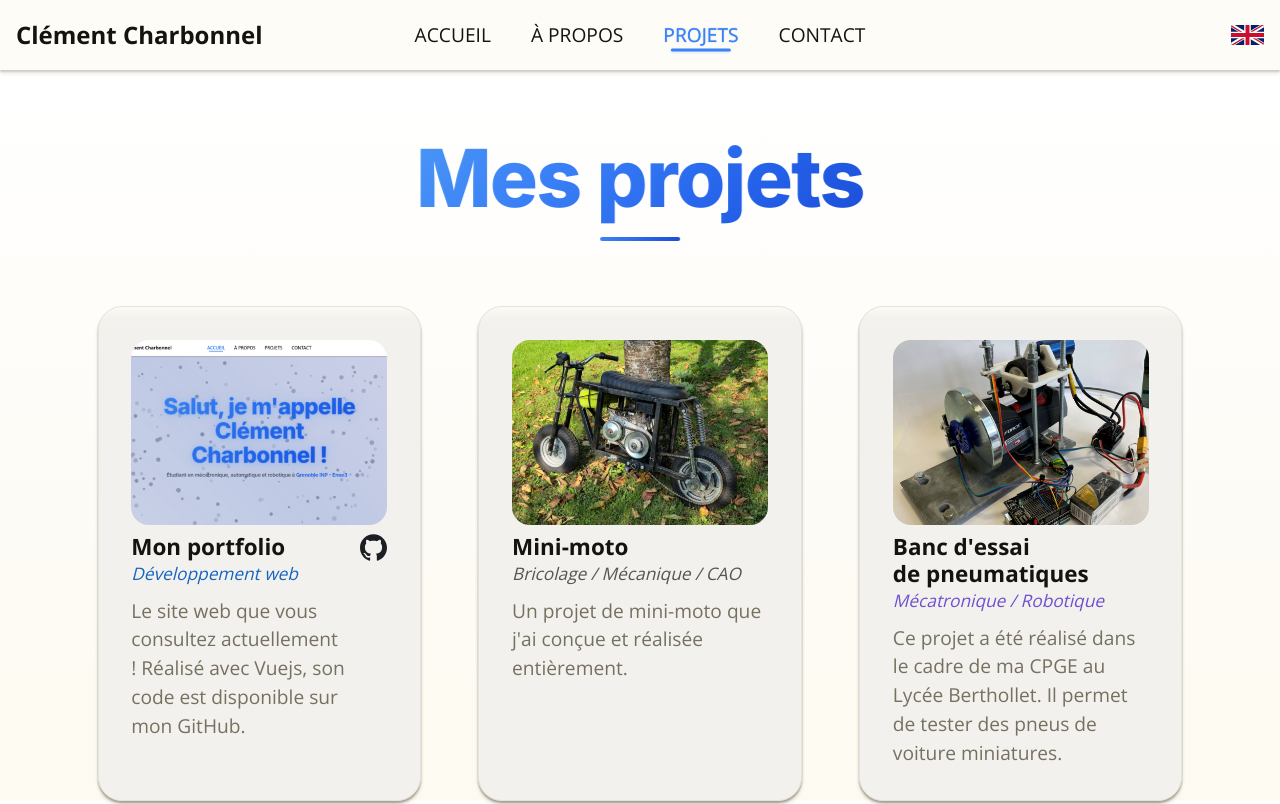
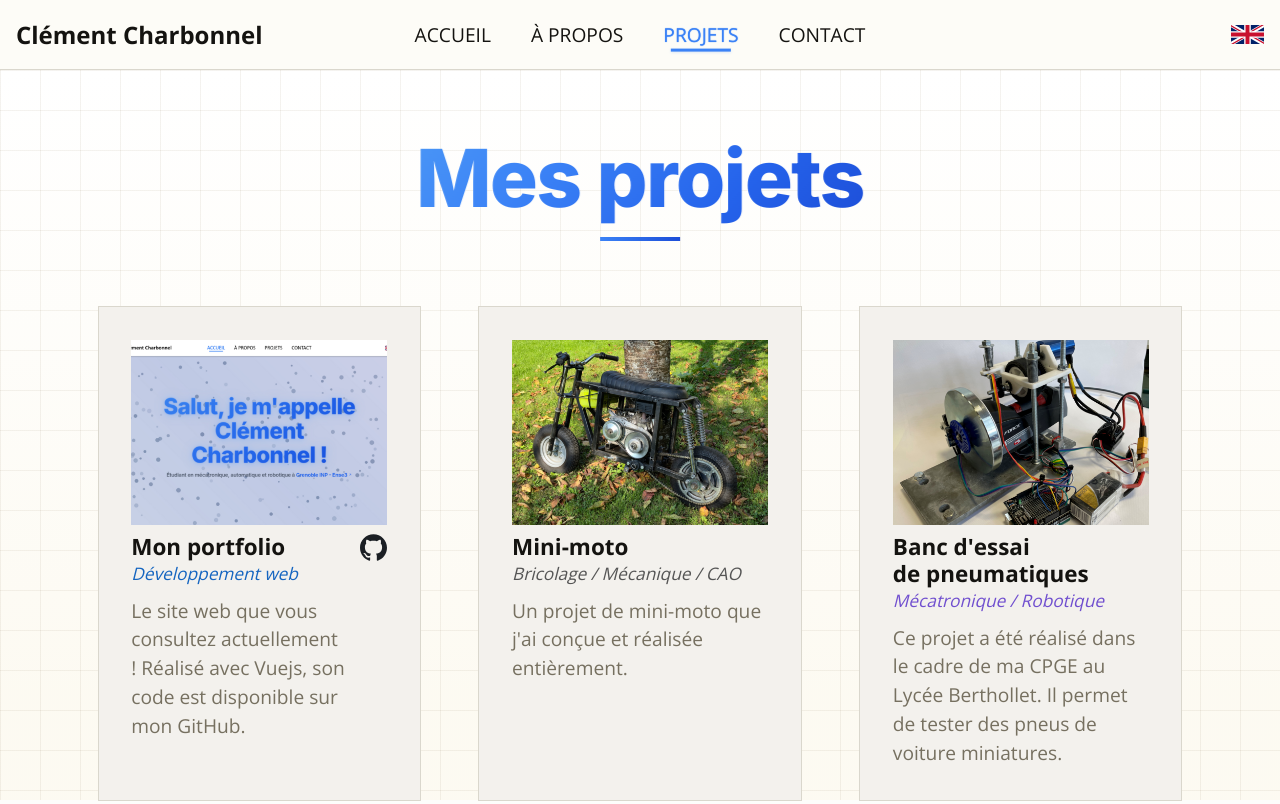
Before and after one commit to Clement38420/portfolio, a Vue app: page /projects in a window 1280 px wide. Shown: the top 804 px of the page. Built offline with nearby package versions, Linux system fonts and the light colour scheme.

Commit message:
style: change the style of the project from round to square

```diff
--- a/src/App.vue
+++ b/src/App.vue
@@ -13,15 +13,13 @@ import NavBar from './components/NavBar.vue'
 :root {
   --bg-color: hsl(45, 20%, 94%);
   --bg-light-color: hsl(45, 65%, 98%);
-  --bg-dark-color: hsl(45, 18%, 88%);
+  --bg-dark-color: hsl(45, 15%, 83%);
   --bg-page-color: hsl(45, 40%, 99%);
 
   --text-color: hsl(45, 12%, 7%);
   --text-muted: hsl(45, 10%, 42%);
 
-  --card-shadow: 0 2px 2px 0 rgba(60, 45, 15, 0.2), 0 4px 4px 0 rgba(60, 45, 15, 0.07);
-  --card-shadow-close: 0 2px 2px 0 rgba(60, 45, 15, 0.1);
-  --card-shadow-high: 0 2px 4px 0 rgba(60, 45, 15, 0.2), 0 8px 12px 0 rgba(60, 45, 15, 0.1);
+  --card-shadow-high: 5px 5px 0 hsl(45, 25%, 82%);
 }
 
 body {
@@ -34,7 +32,14 @@ body {
 .view-background {
   position: fixed;
   inset: 70px 0 0 0;
-  background: linear-gradient(180deg, #ffffff 0%, hsl(46, 70%, 97%) 85%);
+  background-image:
+    linear-gradient(rgba(120, 100, 60, 0.08) 1px, transparent 1px),
+    linear-gradient(90deg, rgba(120, 100, 60, 0.08) 1px, transparent 1px),
+    linear-gradient(180deg, #ffffff 0%, hsl(46, 70%, 97%) 85%);
+  background-size:
+    40px 40px,
+    40px 40px,
+    100% 100%;
   z-index: -1;
 }
 
--- a/src/components/Base3DCard.vue
+++ b/src/components/Base3DCard.vue
@@ -57,7 +57,6 @@ onMounted(() => {
 
 <style scoped>
 .card {
-  box-shadow: var(--card-shadow);
   position: relative;
 }
 
@@ -74,7 +73,7 @@ onMounted(() => {
 
 @media (hover: hover) {
   .content:hover {
-    transform: scale(1.03);
+    transform: translate(-5px, -5px);
     box-shadow: var(--card-shadow-high);
   }
 }
@@ -92,6 +91,6 @@ onMounted(() => {
 }
 
 .content:hover + .shine {
-  transform: scale(1.03);
+  transform: translate(-5px, -5px);
 }
 </style>
--- a/src/components/BaseCard.vue
+++ b/src/components/BaseCard.vue
@@ -6,7 +6,6 @@ defineProps<{
 
 <template>
   <div class="card" :class="{ 'no-hover': noHover }">
-    <div class="highlight"></div>
     <div class="content"><slot></slot></div>
   </div>
 </template>
@@ -15,8 +14,6 @@ defineProps<{
 .card {
   position: relative;
   background-color: var(--bg-color);
-  border-radius: 24px;
-  box-shadow: var(--card-shadow);
   padding: 1.5em;
   transition:
     box-shadow 0.2s ease,
@@ -35,29 +32,7 @@ defineProps<{
 
 .card:not(.no-hover):hover {
   box-shadow: var(--card-shadow-high);
-  transform: translateY(-12px) scale(1.02);
-}
-
-.highlight {
-  position: absolute;
-  top: 0;
-  left: 0;
-  width: 100%;
-  height: 24px;
-  border-top-left-radius: inherit;
-  border-top-right-radius: inherit;
-  background: linear-gradient(0, var(--bg-color), 80%, var(--bg-light-color));
-  transform-origin: top center;
-  transition: height 0.2s ease;
-}
-
-.card:not(.no-hover):hover .highlight {
-  height: 70%;
-}
-
-.card.no-hover .highlight {
-  height: 24px !important;
-  transition: none !important;
+  transform: translate(-5px, -5px);
 }
 
 .content {
--- a/src/components/NavBar.vue
+++ b/src/components/NavBar.vue
@@ -84,7 +84,7 @@ nav {
   width: 100%;
   height: 70px;
   background-color: var(--bg-light-color);
-  box-shadow: var(--card-shadow);
+  border-bottom: 1px solid var(--bg-dark-color);
   display: flex;
   position: fixed;
   inset: 0 0 auto 0;
@@ -160,7 +160,6 @@ h1 {
   transform: translateX(-50%) scaleX(0);
   width: 60%;
   height: 0.15em;
-  border-radius: 100000px;
   transform-origin: center;
   transition: all 0.4s cubic-bezier(0.4, 0, 0.2, 1);
   box-shadow: 0 1px 2px rgba(59, 130, 246, 0.15);
@@ -203,21 +202,19 @@ h1 {
 
 @media (hover: hover) {
   .language-switch:hover {
-    box-shadow: var(--card-shadow);
-    transform: translateY(-20%) scale(1.05);
+    box-shadow: 3px 3px 0 var(--bg-dark-color);
+    transform: translate(-3px, -3px);
   }
 }
 
 .language-switch:active {
-  box-shadow: var(--card-shadow-close);
-  transform: translateY(5%) scale(1);
+  transform: scale(0.98);
 }
 
 .language-switch img {
   width: 100%;
   height: 100%;
   object-fit: contain;
-  border-radius: 2px;
 }
 
 @media (min-width: 1000px) {
--- a/src/views/AboutView.vue
+++ b/src/views/AboutView.vue
@@ -225,7 +225,6 @@ onMounted(() => {
   width: 120px;
   height: 4px;
   background: linear-gradient(90deg, #3b82f6, #2563eb);
-  border-radius: 2px;
   transform-origin: center left;
   animation: grow 0.6s ease-out 0.9s both;
 }
@@ -278,7 +277,6 @@ onMounted(() => {
   align-self: center;
   width: var(--portrait-width);
   aspect-ratio: 0.9 / 1;
-  border-radius: 15px;
   position: absolute;
   right: 0;
   z-index: 1;
@@ -376,7 +374,6 @@ onMounted(() => {
 }
 
 .skill-item {
-  border-radius: 10000px;
   border: 1px solid;
   padding: 0.7em 1em;
   font-weight: bold;
@@ -389,8 +386,8 @@ onMounted(() => {
 }
 
 .skill-item:hover {
-  box-shadow: var(--card-shadow);
-  transform: translateY(-2px) scale(1.03);
+  box-shadow: 3px 3px 0 var(--bg-dark-color);
+  transform: translate(-2px, -2px);
 }
 
 .skills-legend {
@@ -488,7 +485,6 @@ onMounted(() => {
 .downArrow {
   position: fixed;
   bottom: 32px;
-  border-radius: 50%;
   left: 50%;
   transform: translateX(-50%);
   animation: bounce 2s infinite;
--- a/src/views/ContactView.vue
+++ b/src/views/ContactView.vue
@@ -83,7 +83,6 @@ import BaseCard from '@/components/BaseCard.vue'
   width: 80px;
   height: 4px;
   background: linear-gradient(90deg, #3b82f6, #1d4ed8);
-  border-radius: 2px;
   transform-origin: center;
   animation: grow 0.8s ease-out 0.5s both;
 }
@@ -105,15 +104,15 @@ import BaseCard from '@/components/BaseCard.vue'
 }
 
 .linkedin-card:hover {
-  box-shadow: 0 20px 40px rgba(16, 71, 163, 0.3) !important;
+  box-shadow: 5px 5px 0 rgba(16, 71, 163, 0.35) !important;
 }
 
 .email-card:hover {
-  box-shadow: 0 20px 40px rgba(242, 66, 54, 0.3) !important;
+  box-shadow: 5px 5px 0 rgba(242, 66, 54, 0.35) !important;
 }
 
 .github-card:hover {
-  box-shadow: 0 20px 40px rgba(189, 109, 253, 0.3) !important;
+  box-shadow: 5px 5px 0 rgba(189, 109, 253, 0.35) !important;
 }
 
 .card-content {
@@ -195,7 +194,6 @@ import BaseCard from '@/components/BaseCard.vue'
   text-align: center;
   border: 1px solid #22c55e;
   padding: 0.5rem 1rem;
-  border-radius: 16px;
   background-color: rgba(34, 197, 94, 0.12);
   animation: fadeInUp 0.8s ease-out 0.9s backwards;
 }
--- a/src/views/HomeView.vue
+++ b/src/views/HomeView.vue
@@ -41,9 +41,6 @@ import HomeBubbles from '@/components/HomeBubbles.vue'
 
 h2 {
   font-size: clamp(2.5rem, 8vw, 6rem);
-  filter: drop-shadow(0 4px 12px rgba(96, 165, 250, 0.3))
-    drop-shadow(0 0 20px rgba(96, 165, 250, 0.2));
-  text-shadow: 0 0 6px hsla(224, 76%, 48%, 0.3);
   animation: 0.7s ease-out 0.1s fadeInUp;
   animation-fill-mode: both;
   margin: 0;
--- a/src/views/ProjectsView.vue
+++ b/src/views/ProjectsView.vue
@@ -273,7 +273,6 @@ function getLinkIcon(type: string): string {
   width: 80px;
   height: 4px;
   background: linear-gradient(90deg, #3b82f6, #1d4ed8);
-  border-radius: 2px;
   transform-origin: center;
   animation: grow 0.8s ease-out 0.5s both;
 }
@@ -299,7 +298,6 @@ function getLinkIcon(type: string): string {
 }
 
 .project-card-3d {
-  border-radius: 24px;
   grid-column: span 1;
   grid-row: span 1;
   cursor: pointer;
@@ -314,7 +312,6 @@ function getLinkIcon(type: string): string {
 }
 
 .project-image {
-  border-radius: 18px;
   width: 100%;
   height: 185px;
   object-fit: cover;
```
